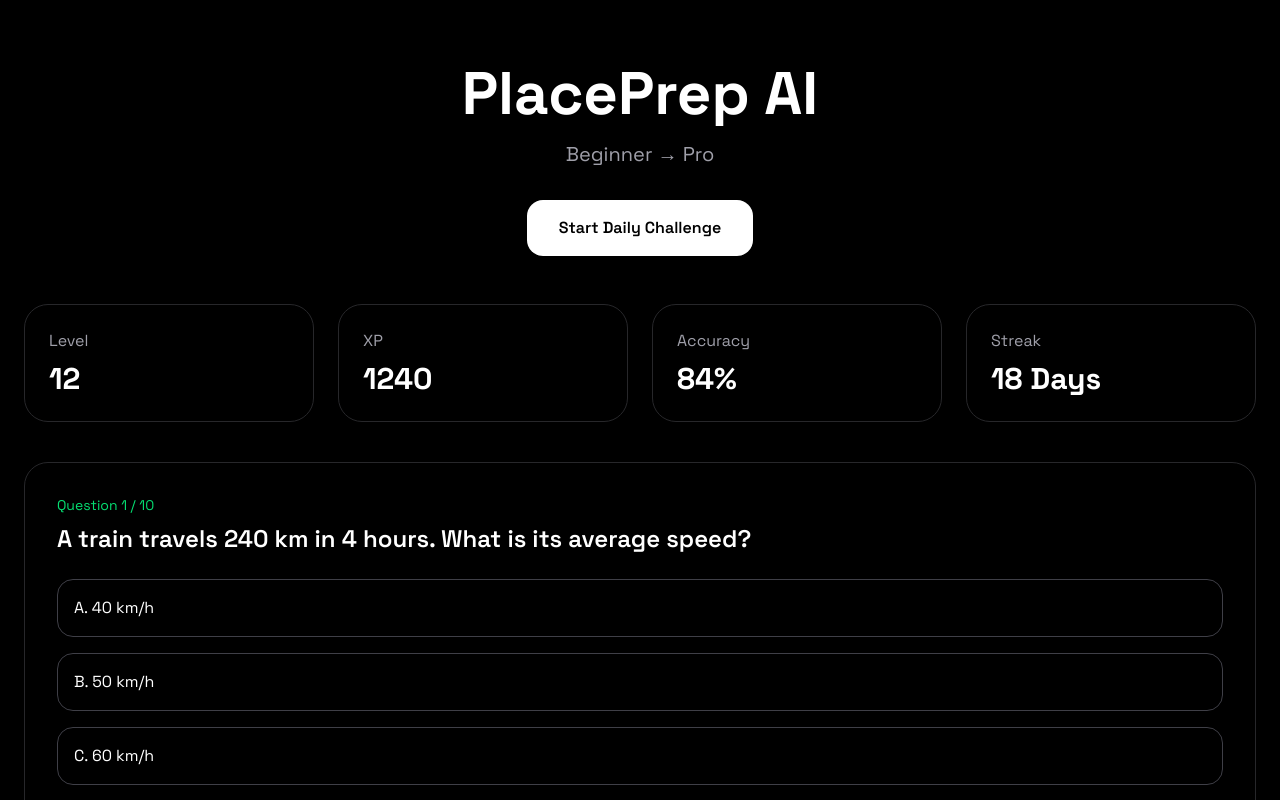
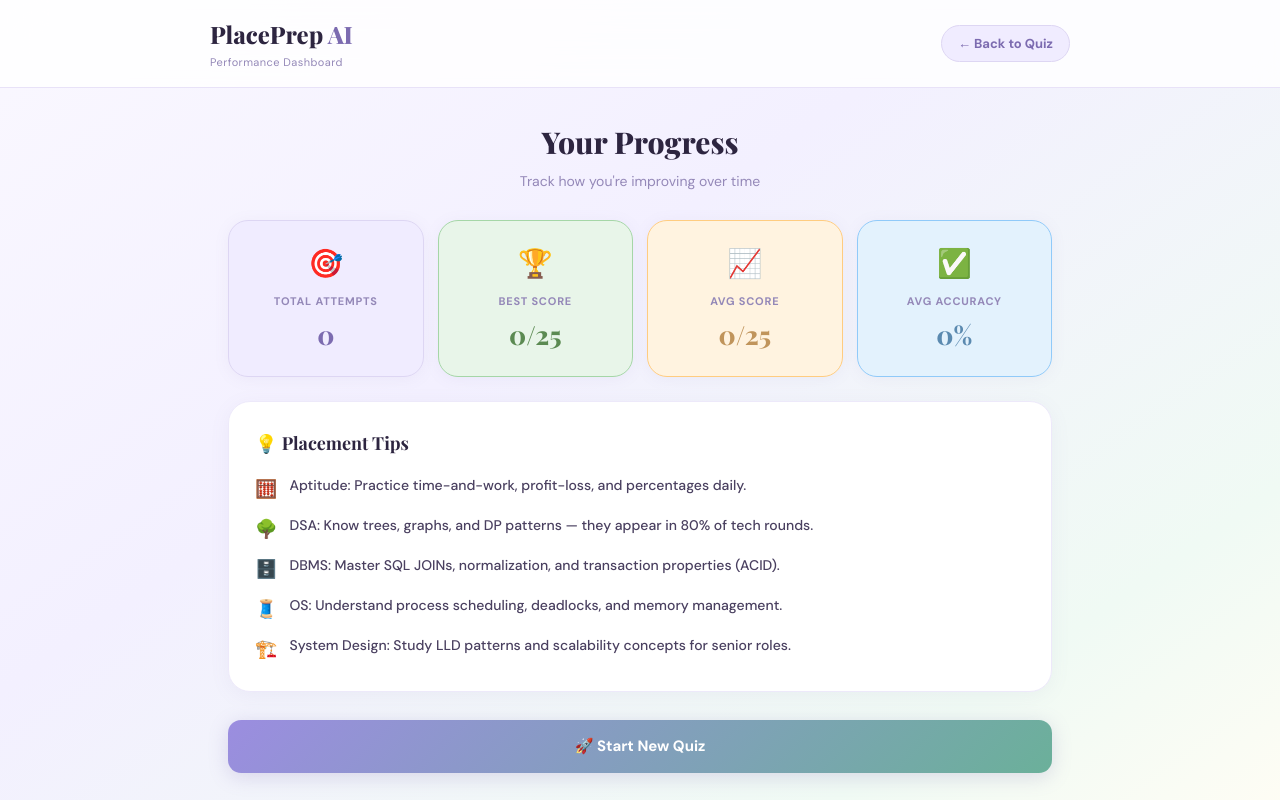
Before and after one commit to DhanushMadhyasta/placeprep-ai, a Next.js app: page / in a window 1280 px wide. Shown: the top 800 px of the page. Built offline with nearby package versions, Linux system fonts and the light colour scheme.

Commit message:
Updated quiz UII

```diff
--- a/app/page.tsx
+++ b/app/page.tsx
@@ -1,82 +1,229 @@
-export default function HomePage() {
+"use client";
+
+import { useEffect, useState } from "react";
+
+export default function DashboardPage() {
+  const [totalAttempts, setTotalAttempts] = useState(0);
+  const [totalScore, setTotalScore] = useState(0);
+  const [bestScore, setBestScore] = useState(0);
+
+  useEffect(() => {
+    setTotalAttempts(Number(localStorage.getItem("totalAttempts")) || 0);
+    setTotalScore(Number(localStorage.getItem("totalScore")) || 0);
+    setBestScore(Number(localStorage.getItem("bestScore")) || 0);
+  }, []);
+
+  const avgScore = totalAttempts > 0 ? Math.round(totalScore / totalAttempts) : 0;
+  const avgPct = Math.round((avgScore / 25) * 100);
+
+  const clearData = () => {
+    localStorage.removeItem("totalAttempts");
+    localStorage.removeItem("totalScore");
+    localStorage.removeItem("bestScore");
+    setTotalAttempts(0); setTotalScore(0); setBestScore(0);
+  };
+
+  const stats = [
+    { label: "Total Attempts", val: totalAttempts, icon: "🎯", color: "#7c6bb0", bg: "#f0ecff", border: "#ddd6f3" },
+    { label: "Best Score", val: `${bestScore}/25`, icon: "🏆", color: "#5b8a52", bg: "#e8f5e9", border: "#a5d6a7" },
+    { label: "Avg Score", val: `${avgScore}/25`, icon: "📈", color: "#c0945b", bg: "#fff3e0", border: "#ffcc80" },
+    { label: "Avg Accuracy", val: `${avgPct}%`, icon: "✅", color: "#5b8ab0", bg: "#e3f2fd", border: "#90caf9" },
+  ];
+
+  const level =
+    avgPct >= 80 ? { label: "🔥 Placement Ready", color: "#5b8a52", bg: "#e8f5e9", border: "#a5d6a7" }
+    : avgPct >= 60 ? { label: "👍 On the Right Track", color: "#7c6bb0", bg: "#f0ecff", border: "#ddd6f3" }
+    : { label: "📚 Keep Practising", color: "#c0945b", bg: "#fff3e0", border: "#ffcc80" };
+
   return (
-    <main className="min-h-screen bg-black text-white">
-      <section className="mx-auto max-w-7xl px-6 py-16">
-        <div className="mb-12 text-center">
-          <h1 className="text-6xl font-bold">PlacePrep AI</h1>
-          <p className="mt-4 text-xl text-zinc-400">
-            Beginner → Pro
-          </p>
-          <button className="mt-8 rounded-2xl bg-white px-8 py-4 text-black font-semibold">
-            Start Daily Challenge
-          </button>
+    <main style={s.root}>
+      <style>{css}</style>
+
+      {/* Header */}
+      <header style={s.header}>
+        <div style={s.headerInner}>
+          <div>
+            <h1 style={s.logo}>PlacePrep <span style={s.logoAccent}>AI</span></h1>
+            <p style={s.tagline}>Performance Dashboard</p>
+          </div>
+          <a href="/quiz" style={s.backBtn}>← Back to Quiz</a>
+        </div>
+      </header>
+
+      <div style={s.container} className="fadeUp">
+
+        {/* Title section */}
+        <div style={s.titleSection}>
+          <h2 style={s.pageTitle}>Your Progress</h2>
+          <p style={s.pageSub}>Track how you're improving over time</p>
         </div>
 
-        <div className="grid gap-6 md:grid-cols-4">
-          <div className="rounded-3xl border border-zinc-800 p-6">
-            <h3 className="text-zinc-400">Level</h3>
-            <p className="mt-2 text-3xl font-bold">12</p>
+        {/* Stats grid */}
+        <div style={s.statsGrid}>
+          {stats.map((st) => (
+            <div key={st.label} style={{ ...s.statCard, background: st.bg, borderColor: st.border }}>
+              <span style={s.statIcon}>{st.icon}</span>
+              <p style={s.statLabel}>{st.label}</p>
+              <p style={{ ...s.statVal, color: st.color }}>{st.val}</p>
+            </div>
+          ))}
+        </div>
+
+        {/* Level badge */}
+        {totalAttempts > 0 && (
+          <div style={s.levelSection}>
+            <p style={s.levelTitle}>Current Level</p>
+            <div style={{ ...s.levelBadge, color: level.color, background: level.bg, borderColor: level.border }}>
+              {level.label}
+            </div>
           </div>
+        )}
 
-          <div className="rounded-3xl border border-zinc-800 p-6">
-            <h3 className="text-zinc-400">XP</h3>
-            <p className="mt-2 text-3xl font-bold">1240</p>
+        {/* Progress visualization */}
+        {totalAttempts > 0 && (
+          <div style={s.progressCard}>
+            <h3 style={s.cardTitle}>Average Accuracy</h3>
+            <div style={s.bigProgressTrack}>
+              <div style={{ ...s.bigProgressFill, width: `${avgPct}%` }} />
+            </div>
+            <div style={s.progressLabels}>
+              <span style={s.pLabel}>0%</span>
+              <span style={{ ...s.pLabel, color: "#7c6bb0", fontWeight: 700 }}>{avgPct}%</span>
+              <span style={s.pLabel}>100%</span>
+            </div>
+
+            {/* Milestones */}
+            <div style={s.milestones}>
+              {[
+                { pct: 60, label: "Good", color: "#c0945b" },
+                { pct: 80, label: "Ready", color: "#5b8a52" },
+              ].map((m) => (
+                <div key={m.label} style={s.milestone}>
+                  <div style={{ ...s.mDot, background: avgPct >= m.pct ? m.color : "#ddd6f3" }} />
+                  <span style={{ ...s.mLabel, color: avgPct >= m.pct ? m.color : "#9488b8" }}>
+                    {m.pct}% — {m.label}
+                  </span>
+                </div>
+              ))}
+            </div>
           </div>
+        )}
 
-          <div className="rounded-3xl border border-zinc-800 p-6">
-            <h3 className="text-zinc-400">Accuracy</h3>
-            <p className="mt-2 text-3xl font-bold">84%</p>
-          </div>
-
-          <div className="rounded-3xl border border-zinc-800 p-6">
-            <h3 className="text-zinc-400">Streak</h3>
-            <p className="mt-2 text-3xl font-bold">18 Days</p>
+        {/* Tips */}
+        <div style={s.tipsCard}>
+          <h3 style={s.cardTitle}>💡 Placement Tips</h3>
+          <div style={s.tipsList}>
+            {[
+              { icon: "🧮", tip: "Aptitude: Practice time-and-work, profit-loss, and percentages daily." },
+              { icon: "🌳", tip: "DSA: Know trees, graphs, and DP patterns — they appear in 80% of tech rounds." },
+              { icon: "🗄️", tip: "DBMS: Master SQL JOINs, normalization, and transaction properties (ACID)." },
+              { icon: "🧵", tip: "OS: Understand process scheduling, deadlocks, and memory management." },
+              { icon: "🏗️", tip: "System Design: Study LLD patterns and scalability concepts for senior roles." },
+            ].map((t) => (
+              <div key={t.tip} style={s.tipItem}>
+                <span style={s.tipIcon}>{t.icon}</span>
+                <span style={s.tipText}>{t.tip}</span>
+              </div>
+            ))}
           </div>
         </div>
 
-        <div className="mt-10 rounded-3xl border border-zinc-800 p-8">
-          <p className="mb-2 text-sm text-green-400">Question 1 / 10</p>
-          <h2 className="mb-6 text-2xl font-semibold">
-            A train travels 240 km in 4 hours. What is its average speed?
-          </h2>
-
-          <div className="grid gap-4">
-            {["A. 40 km/h","B. 50 km/h","C. 60 km/h","D. 80 km/h"].map((o)=>(
-              <button
-                key={o}
-                className="rounded-2xl border border-zinc-700 p-4 text-left hover:border-white"
-              >
-                {o}
-              </button>
-            ))}
-          </div>
-
-          <button className="mt-6 rounded-2xl bg-white px-6 py-3 font-semibold text-black">
-            Submit Answer
-          </button>
+        {/* Actions */}
+        <div style={s.actions}>
+          <a href="/quiz" style={s.startBtn}>🚀 Start New Quiz</a>
+          {totalAttempts > 0 && (
+            <button style={s.clearBtn} onClick={clearData}>🗑 Reset Progress</button>
+          )}
         </div>
 
-        <div className="mt-10 grid gap-6 md:grid-cols-2">
-          <div className="rounded-3xl border border-zinc-800 p-6">
-            <h3 className="text-xl font-bold">Weak Areas</h3>
-            <ul className="mt-4 space-y-2 text-zinc-400">
-              <li>Probability</li>
-              <li>Time & Work</li>
-              <li>Permutation & Combination</li>
-            </ul>
-          </div>
-
-          <div className="rounded-3xl border border-zinc-800 p-6">
-            <h3 className="text-xl font-bold">Roadmap</h3>
-            <ul className="mt-4 space-y-2 text-zinc-400">
-              <li>June → Foundation</li>
-              <li>July-Aug → Placement Aptitude</li>
-              <li>Sep-Oct → Product Companies</li>
-              <li>Nov-Dec → Google Level</li>
-            </ul>
-          </div>
-        </div>
-      </section>
+      </div>
     </main>
   );
 }
+
+const css = `
+  @import url('https://fonts.googleapis.com/css2?family=Playfair+Display:wght@700;800&family=DM+Sans:wght@400;500;600;700&display=swap');
+  * { box-sizing: border-box; margin: 0; padding: 0; }
+  body { font-family: 'DM Sans', sans-serif; }
+  @keyframes fadeUp {
+    from { opacity: 0; transform: translateY(14px); }
+    to   { opacity: 1; transform: translateY(0); }
+  }
+  .fadeUp { animation: fadeUp 0.4s ease both; }
+  a, button { transition: all 0.2s ease; }
+  a:hover, button:hover { opacity: 0.88; transform: translateY(-1px); }
+`;
+
+const s: Record<string, React.CSSProperties> = {
+  root: {
+    minHeight: "100vh",
+    background: "linear-gradient(145deg,#faf8ff 0%,#f3f0ff 40%,#f0faf4 80%,#fffdf4 100%)",
+    fontFamily: "'DM Sans',sans-serif", color: "#2d2540",
+  },
+  header: {
+    background: "rgba(255,255,255,0.82)", backdropFilter: "blur(20px)",
+    borderBottom: "1px solid #e8e2f8", padding: "16px 28px",
+    position: "sticky", top: 0, zIndex: 100,
+  },
+  headerInner: {
+    maxWidth: 860, margin: "0 auto", display: "flex",
+    alignItems: "center", justifyContent: "space-between", flexWrap: "wrap", gap: 12,
+  },
+  logo: { fontFamily: "'Playfair Display',serif", fontSize: 24, fontWeight: 800, color: "#2d2540" },
+  logoAccent: { color: "#7c6bb0" },
+  tagline: { fontSize: 11, color: "#9488b8", marginTop: 2, letterSpacing: "0.04em" },
+  backBtn: {
+    background: "#f0ecff", color: "#7c6bb0", border: "1.5px solid #ddd6f3",
+    borderRadius: 22, padding: "8px 16px", fontSize: 13, fontWeight: 700,
+    textDecoration: "none", display: "inline-block",
+  },
+
+  container: { maxWidth: 860, margin: "0 auto", padding: "32px 18px 60px" },
+  titleSection: { marginBottom: 28, textAlign: "center" },
+  pageTitle: { fontFamily: "'Playfair Display',serif", fontSize: 30, fontWeight: 800, color: "#2d2540" },
+  pageSub: { color: "#9488b8", fontSize: 14, marginTop: 6 },
+
+  statsGrid: { display: "grid", gridTemplateColumns: "repeat(auto-fit,minmax(180px,1fr))", gap: 14, marginBottom: 24 },
+  statCard: {
+    borderRadius: 20, padding: "22px 20px", textAlign: "center",
+    border: "1.5px solid", boxShadow: "0 2px 16px rgba(124,107,176,0.07)",
+  },
+  statIcon: { fontSize: 28, display: "block", marginBottom: 8 },
+  statLabel: { fontSize: 11, color: "#9488b8", fontWeight: 700, textTransform: "uppercase", letterSpacing: "0.07em", marginBottom: 6 },
+  statVal: { fontSize: 26, fontWeight: 800, fontFamily: "'Playfair Display',serif" },
+
+  levelSection: { textAlign: "center", marginBottom: 24 },
+  levelTitle: { fontSize: 12, color: "#9488b8", fontWeight: 700, textTransform: "uppercase", letterSpacing: "0.07em", marginBottom: 8 },
+  levelBadge: { display: "inline-block", padding: "9px 24px", borderRadius: 99, border: "1.5px solid", fontWeight: 700, fontSize: 16 },
+
+  progressCard: { background: "#fff", borderRadius: 22, padding: "28px 26px", border: "1px solid #ede9fa", boxShadow: "0 4px 20px rgba(124,107,176,0.07)", marginBottom: 20 },
+  cardTitle: { fontFamily: "'Playfair Display',serif", fontSize: 18, fontWeight: 700, color: "#2d2540", marginBottom: 18 },
+  bigProgressTrack: { height: 12, background: "#ede9fa", borderRadius: 99, overflow: "hidden", marginBottom: 8 },
+  bigProgressFill: { height: "100%", background: "linear-gradient(90deg,#a8d5b5,#7c6bb0)", borderRadius: 99, transition: "width 0.8s ease" },
+  progressLabels: { display: "flex", justifyContent: "space-between", marginBottom: 16 },
+  pLabel: { fontSize: 12, color: "#9488b8", fontWeight: 500 },
+  milestones: { display: "flex", gap: 20, flexWrap: "wrap" },
+  milestone: { display: "flex", alignItems: "center", gap: 8 },
+  mDot: { width: 10, height: 10, borderRadius: "50%", transition: "background 0.3s" },
+  mLabel: { fontSize: 13, fontWeight: 600, transition: "color 0.3s" },
+
+  tipsCard: { background: "#fff", borderRadius: 22, padding: "28px 26px", border: "1px solid #ede9fa", boxShadow: "0 4px 20px rgba(124,107,176,0.07)", marginBottom: 28 },
+  tipsList: { display: "flex", flexDirection: "column", gap: 12, marginTop: 4 },
+  tipItem: { display: "flex", gap: 12, alignItems: "flex-start" },
+  tipIcon: { fontSize: 18, flexShrink: 0, marginTop: 1 },
+  tipText: { fontSize: 14, color: "#4a4060", lineHeight: 1.55, fontWeight: 500 },
+
+  actions: { display: "flex", gap: 12, flexWrap: "wrap" },
+  startBtn: {
+    flex: 1, minWidth: 160, textAlign: "center", padding: "15px",
+    background: "linear-gradient(135deg,#9b8de0,#6bb09a)", color: "#fff",
+    border: "none", borderRadius: 13, fontSize: 15, fontWeight: 700,
+    textDecoration: "none", display: "inline-block",
+    boxShadow: "0 4px 20px rgba(124,107,176,0.22)",
+  },
+  clearBtn: {
+    flex: 1, minWidth: 160, padding: "15px", background: "#fff",
+    color: "#c05b5b", border: "1.5px solid #f5a5a5", borderRadius: 13,
+    fontSize: 15, fontWeight: 700, cursor: "pointer", fontFamily: "'DM Sans',sans-serif",
+  },
+};
```
